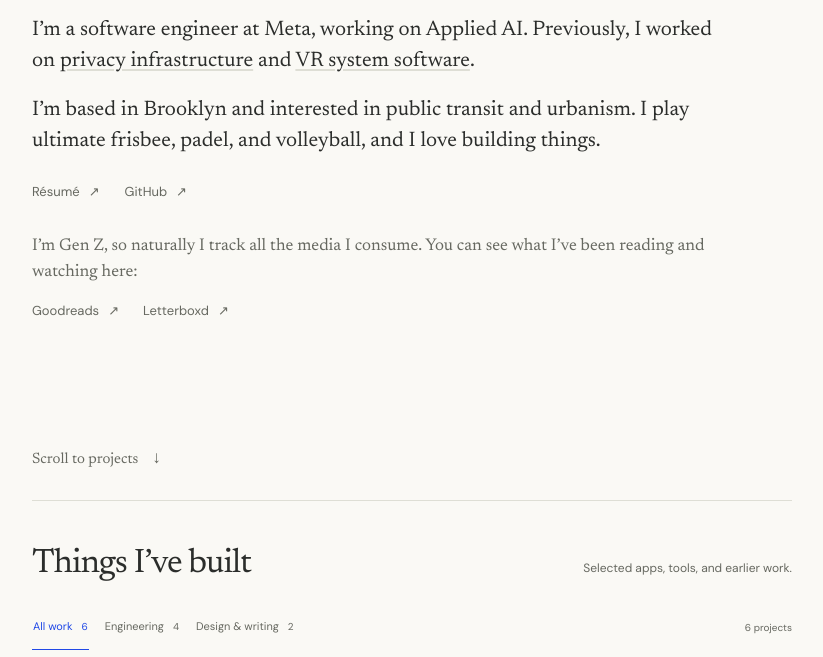
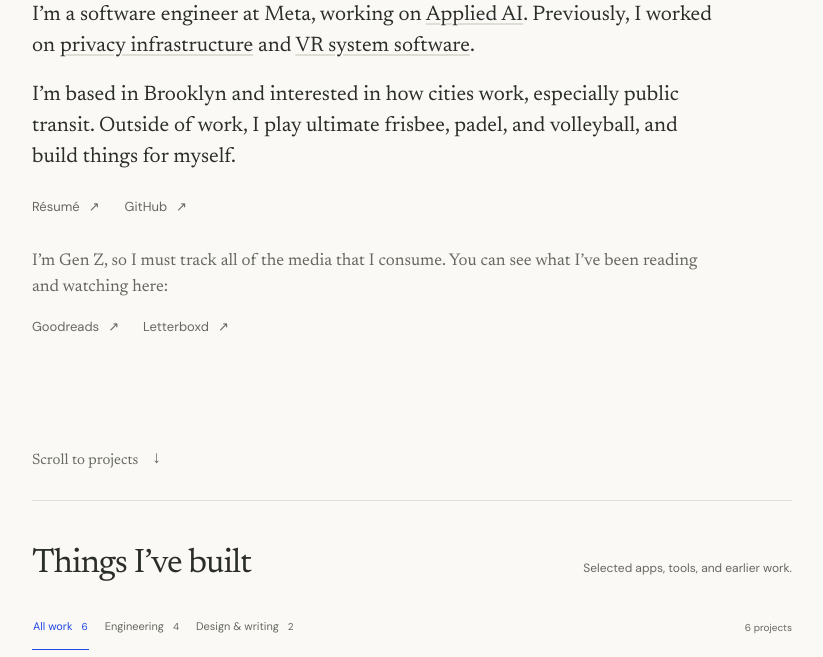
Before and after one commit to kfeinberg/kfeinberg.github.io, a website: page index.html in a window 1280 px wide. Shown: the part 300-957 px from the top of the page, without its empty margins (228-1051 px from the left). Drawn offline with Linux system fonts and the light colour scheme.

Commit message:
Refine bio wording and link Applied AI and Driver Technologies

```diff
--- a/index.html
+++ b/index.html
@@ -55,8 +55,14 @@
           </div>
           <div class="bio-copy">
             <p class="professional-bio">
-              I’m a software engineer at Meta, working on Applied AI.
-              Previously, I worked on
+              I’m a software engineer at Meta, working on
+              <a
+                href="https://www.businessinsider.com/meta-ai-new-applied-engineering-team-2026-3"
+                target="_blank"
+                rel="noopener noreferrer"
+                aria-label="Applied AI (opens in a new tab)"
+                >Applied AI</a
+              >. Previously, I worked on
               <a
                 href="https://engineering.fb.com/2025/07/23/security/policy-zones-meta-purpose-limitation-batch-processing-systems/"
                 target="_blank"
@@ -74,9 +80,9 @@
               >.
             </p>
             <p class="personal-bio">
-              I’m based in Brooklyn and interested in public transit and
-              urbanism. I play ultimate frisbee, padel, and volleyball, and I
-              love building things.
+              I’m based in Brooklyn and interested in how cities work,
+              especially public transit. Outside of work, I play ultimate
+              frisbee, padel, and volleyball, and build things for myself.
             </p>
             <div class="hero-actions profile-links">
               <a class="text-link" href="assets/resume.pdf"
@@ -92,8 +98,8 @@
               >
             </div>
             <p class="media-intro">
-              I’m Gen Z, so naturally I track all the media I consume. You can
-              see what I’ve been reading and watching here:
+              I’m Gen Z, so I must track all of the media that I consume. You
+              can see what I’ve been reading and watching here:
             </p>
             <nav class="personal-links" aria-label="Books and films">
               <a
@@ -337,7 +343,15 @@
           <article class="experience-row">
             <p class="experience-date">Jan–Dec 2021</p>
             <div class="experience-detail">
-              <h3>Driver Technologies</h3>
+              <h3>
+                <a
+                  href="https://drivertechnologies.com/"
+                  target="_blank"
+                  rel="noopener noreferrer"
+                  aria-label="Driver Technologies (opens in a new tab)"
+                  >Driver Technologies</a
+                >
+              </h3>
               <p class="experience-role">Software Engineer Intern</p>
               <p class="experience-summary">
                 Built iOS app and backend features at Driver Technologies, which
```
Also changed, not shown: tests/browser.cjs (+26 -6 lines).
